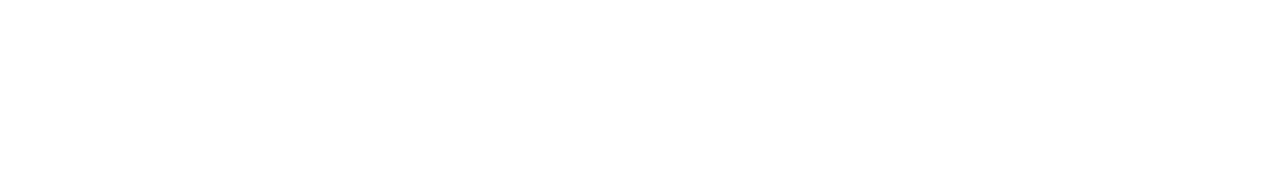
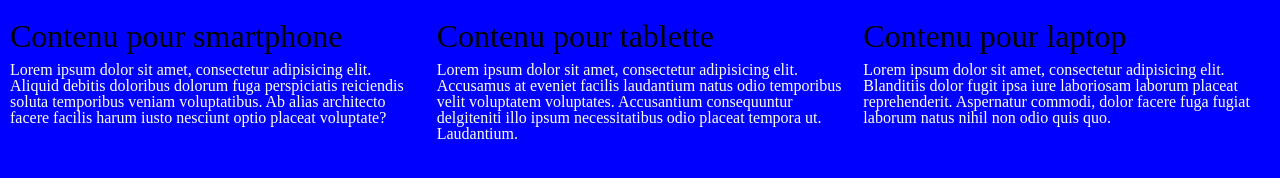
Before and after one commit to llyllyra/responsive, a plain HTML site: page index.html in a window 1280 px wide. Drawn offline with Linux system fonts and the light colour scheme.

Commit message:
Fin du travail

```diff
--- a/css/style.css
+++ b/css/style.css
@@ -0,0 +1,100 @@
+div
+{
+    padding: 10px;
+}
+h1
+{
+    font-size: 2rem;
+    padding: 10px 0;
+}
+
+@media only screen and (max-width: 410px)
+{
+
+
+    body{
+        background-color: red;
+    }
+
+    /*.medium, .large*/
+    /*{*/
+    /*    display: none;*/
+    /*}*/
+
+
+    p
+    {
+        font-size: 1.5rem;
+        color: white;
+    }
+}
+
+@media (min-width: 411px) and (max-width: 768px)
+{
+    .container {
+        display: grid;
+        grid-template-columns: 1fr 1.5fr 1fr;
+        grid-template-areas:
+    "medium . ."
+    "small small ."
+    "Large Large Large";
+    }
+
+    body{
+        background-color: green;
+    }
+
+    /*.small, .large*/
+    /*{*/
+    /*    display: none;*/
+    /*}*/
+    p
+    {
+        font-size: 1.3rem;
+        color: white;
+    }
+    .medium
+    {
+        grid-area: medium;
+    }
+    .small {
+        grid-area: small;
+    }
+
+    .large
+    {
+        grid-area: Large;
+    }
+
+}
+
+@media only screen and (min-width: 769px)
+{
+    body{
+        background-color: blue;
+    }
+    .container {
+        display: grid;
+        grid-auto-columns: 1fr;
+        grid-template-columns: 1fr 1fr 1fr;
+        grid-template-rows: 1fr;
+        gap: 0px 0px;
+        grid-template-areas:
+    "small medium large";
+    }
+    .small { grid-area: small; }
+    .medium { grid-area: medium; }
+    .large {
+        grid-area: large;
+    }
+
+    /*.medium, .small*/
+    /*{*/
+    /*    display: none;*/
+    /*}*/
+
+    p
+    {
+        color: white;
+    }
+}
--- a/index.html
+++ b/index.html
@@ -5,11 +5,31 @@
     <meta name="viewport"
           content="width=device-width, user-scalable=no, initial-scale=1.0, maximum-scale=1.0, minimum-scale=1.0">
     <meta http-equiv="X-UA-Compatible" content="ie=edge">
-    <title>Document</title>
+    <title>Mediaqueries</title>
     <link rel="stylesheet" href="css/reset.css">
     <link rel="stylesheet" href="css/style.css">
 </head>
 <body>
-
+<section class="container">
+    <div class="small">
+        <h1>Contenu pour smartphone</h1>
+        <p>Lorem ipsum dolor sit amet, consectetur adipisicing elit. Aliquid debitis doloribus dolorum fuga perspiciatis
+            reiciendis soluta temporibus veniam voluptatibus. Ab alias architecto facere facilis harum iusto nesciunt
+            optio
+            placeat voluptate?</p>
+    </div>
+    <div class="medium">
+        <h1>Contenu pour tablette</h1>
+        <p>Lorem ipsum dolor sit amet, consectetur adipisicing elit. Accusamus at eveniet facilis laudantium natus odio
+            temporibus velit voluptatem voluptates. Accusantium consequuntur delgiteniti illo ipsum necessitatibus odio
+            placeat tempora ut. Laudantium.</p>
+    </div>
+    <div class="large">
+        <h1>Contenu pour laptop</h1>
+        <p>Lorem ipsum dolor sit amet, consectetur adipisicing elit. Blanditiis dolor fugit ipsa iure laboriosam laborum
+            placeat reprehenderit. Aspernatur commodi, dolor facere fuga fugiat laborum natus nihil non odio quis
+            quo.</p>
+    </div>
+</section>
 </body>
 </html>
```
